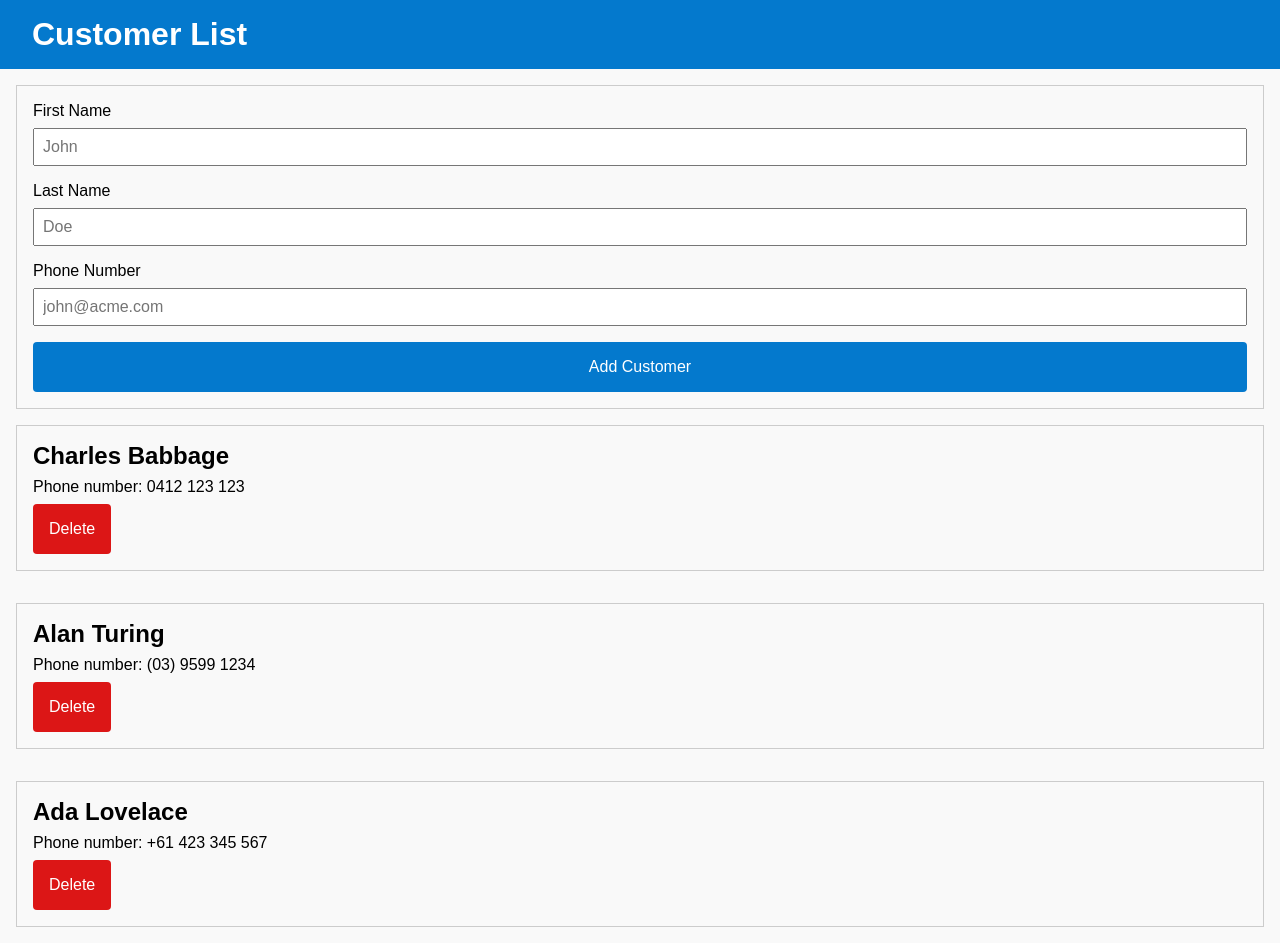
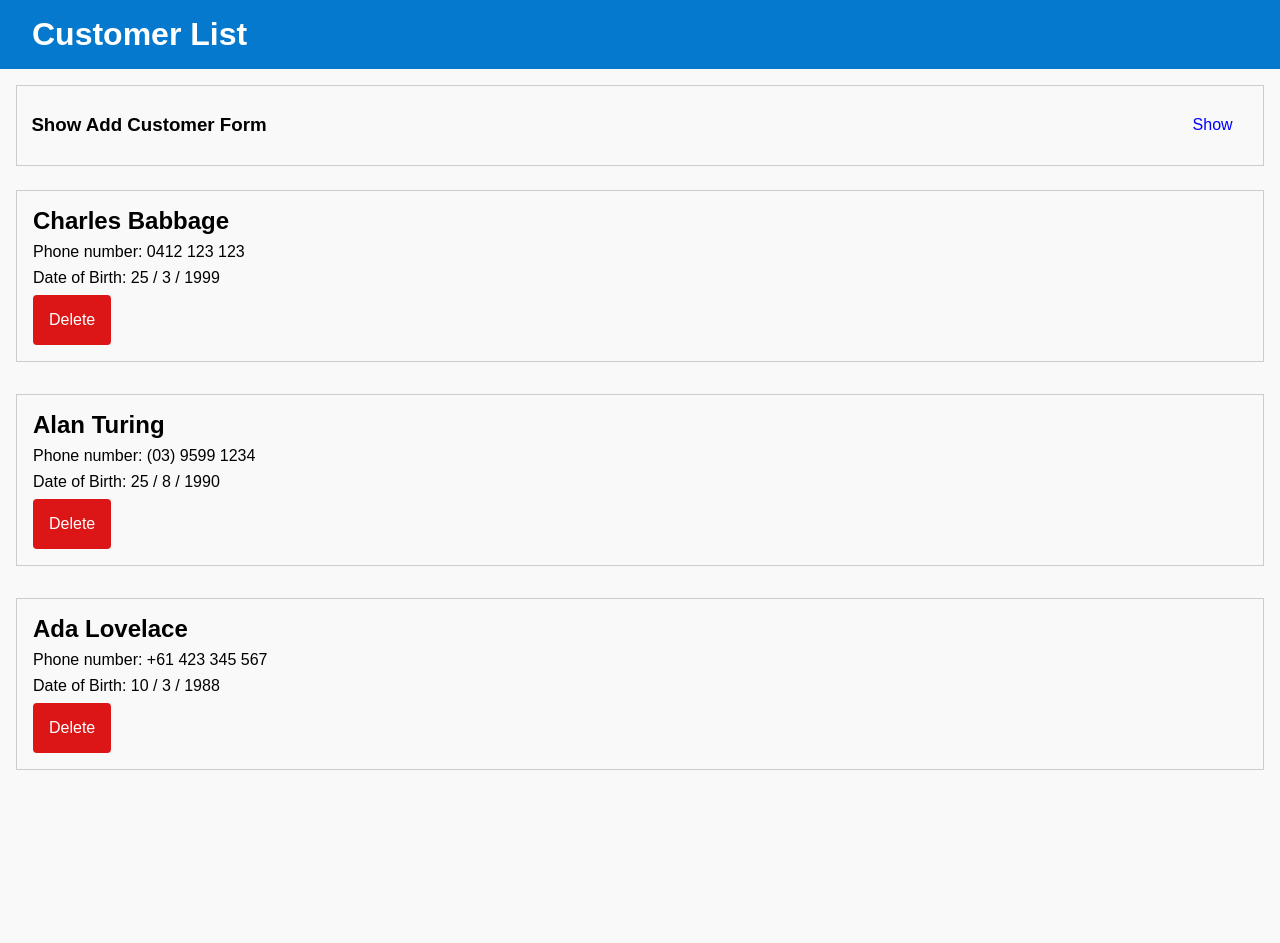
Before and after one commit to dixon1989/alinta-coding-challenge, a React (Create React App) app: page / in a window 1280 px wide. After the commit the page ends 800 px from the top, so only its background shows below. Built offline with nearby package versions, Linux system fonts and the light colour scheme.

Commit message:
add accordion and add date inputs for customers

```diff
--- a/src/components/AddCustomer/AddCustomerForm.tsx
+++ b/src/components/AddCustomer/AddCustomerForm.tsx
@@ -6,6 +6,7 @@ import {
   StyledInput,
   StyledLabel,
   StyledAddButton,
+  StyledAccordionContainer,
 } from "./StyledAddCustomerForm";
 
 type Props = {
@@ -13,12 +14,16 @@ type Props = {
 };
 
 export const AddCustomerForm: React.FC<Props> = ({ saveCustomer }) => {
+  // Move the Add new customer, form it takes up a lot of space on mobile. It could move to another page or be hidden in an accordion.
+  const [hidden, setHidden] = React.useState(true);
+
   return (
     <Formik
       initialValues={{
         firstName: "",
         lastName: "",
         phoneNumber: "",
+        dateOfBirth: ""
       }}
       onSubmit={(
         values: Customer,
@@ -28,34 +33,54 @@ export const AddCustomerForm: React.FC<Props> = ({ saveCustomer }) => {
         setSubmitting(false);
       }}
     >
-      <StyledForm>
-        <StyledLabel htmlFor="firstName">First Name</StyledLabel>
+      <>
+        <StyledAccordionContainer>
+          <h3>Show Add Customer Form</h3>
+          <button onClick={() => setHidden(!hidden)}>
+            {hidden ? "Show" : "Hide"}
+          </button>
+        </StyledAccordionContainer>
+        <StyledForm hidden={hidden}>
+          <StyledLabel aria-label="First Name" htmlFor="firstName">First Name</StyledLabel>
           <Field
             as={StyledInput}
             id="firstName"
             name="firstName"
             placeholder="John"
+            aria-label="John"
           />
 
-        <StyledLabel htmlFor="lastName">Last Name</StyledLabel>
+          <StyledLabel aria-label="Last Name" htmlFor="lastName">Last Name</StyledLabel>
           <Field
             as={StyledInput}
             id="lastName"
             name="lastName"
             placeholder="Doe"
+            aria-label="Doe"
           />
 
-        <StyledLabel htmlFor="phoneNumber">Phone Number</StyledLabel>
+          <StyledLabel aria-label="Phone Number" htmlFor="phoneNumber">Phone Number</StyledLabel>
           <Field
             as={StyledInput}
             id="phoneNumber"
             name="phoneNumber"
             placeholder="john@acme.com"
+            aria-label="john@acme.com"
             type="tel"
+          />
+
+          <StyledLabel aria-label="Date of Birth" htmlFor="dateOfBirth">Date of Birth</StyledLabel>
+          <Field
+            as={StyledInput}
+            id="dateOfBirth"
+            name="dateOfBirth"
+            aria-label="date of birth"
+            type="date"
           />
 
           <StyledAddButton type="submit">Add Customer</StyledAddButton>
         </StyledForm>
+      </>
     </Formik>
   );
 };
--- a/src/components/AddCustomer/StyledAddCustomerForm.ts
+++ b/src/components/AddCustomer/StyledAddCustomerForm.ts
@@ -1,5 +1,9 @@
 import { Form } from "formik";
 import styled from "styled-components";
+
+interface StyledFormProps {
+  hidden: boolean;
+}
 
 export const StyledForm = styled(Form)`
   box-sizing: border-box;
@@ -7,7 +11,7 @@ export const StyledForm = styled(Form)`
   border: 1px solid #ccc;
   margin: 0 1rem;
   padding: 1rem;
-  display: flex;
+  display: ${(props: StyledFormProps) => (props.hidden ? "none" : "flex")};
   flex-direction: column;
 `;
 
@@ -30,3 +34,31 @@ export const StyledAddButton = styled.button`
   border-radius: 4px;
   font-size: 16px;
 `;
+
+export const StyledAccordionContainer = styled.div`
+  display: flex;
+  box-sizing: border-box;
+  flex-direction: row;
+  justify-content: space-between;
+  border: 1px solid #ccc;
+  padding: 0.9rem;
+  margin-bottom: 0.5em;
+  min-width: 100%;
+
+  h3 {
+    margin: auto 0;
+    color: black;
+    font-weight: 600;
+  }
+
+  button {
+    margin: auto 0 auto auto;
+    padding: 1em;
+    background: none;
+    color: blue;
+    text-transform: capitalize;
+    border: none;
+    outline: none;
+    font-size: 1rem;
+  }
+`;
--- a/src/components/Customer/Customer.tsx
+++ b/src/components/Customer/Customer.tsx
@@ -22,6 +22,8 @@ export const Customer: React.FC<Props> = ({ customer, removeCustomer }) => {
     [dispatch, removeCustomer]
   );
 
+  const date = new Date(customer.dateOfBirth)
+
   return (
     <StyledCustomer>
       <StyledCustomerName>
@@ -30,6 +32,9 @@ export const Customer: React.FC<Props> = ({ customer, removeCustomer }) => {
       <StyledCustomerInfo>
         Phone number: {customer.phoneNumber}
       </StyledCustomerInfo>
+      <StyledCustomerInfo>
+        Date of Birth: {date.getDate() + " / " + (date.getMonth() + 1) + " / " + date.getFullYear() }
+      </StyledCustomerInfo>
       <StyledCustomerDelete onClick={() => deleteCustomer(customer)}>
         Delete
       </StyledCustomerDelete>
--- a/src/redux/reducers/customerReducers.tsx
+++ b/src/redux/reducers/customerReducers.tsx
@@ -8,18 +8,21 @@ export const initialState: CustomerState = {
       firstName: "Charles",
       lastName: "Babbage",
       phoneNumber: "0412 123 123",
+      dateOfBirth: "1999-03-25"
     },
     {
       id: 2,
       firstName: "Alan",
       lastName: "Turing",
       phoneNumber: "(03) 9599 1234",
+      dateOfBirth: "1990-08-25"
     },
     {
       id: 3,
       firstName: "Ada",
       lastName: "Lovelace",
       phoneNumber: "+61 423 345 567",
+      dateOfBirth: "1988-03-10"
     },
   ],
 };
@@ -35,6 +38,7 @@ export const customerReducer = (
         firstName: action.customer.firstName,
         lastName: action.customer.lastName,
         phoneNumber: action.customer.phoneNumber,
+        dateOfBirth: action.customer.dateOfBirth
       };
       return {
         ...state,
--- a/src/types/types.ts
+++ b/src/types/types.ts
@@ -2,6 +2,7 @@ export interface Customer {
   firstName: string;
   lastName: string;
   phoneNumber: string;
+  dateOfBirth: string;
 }
 
 export interface ICustomer extends Customer {
```
Lines whose indentation alone changed are shown as unchanged.
